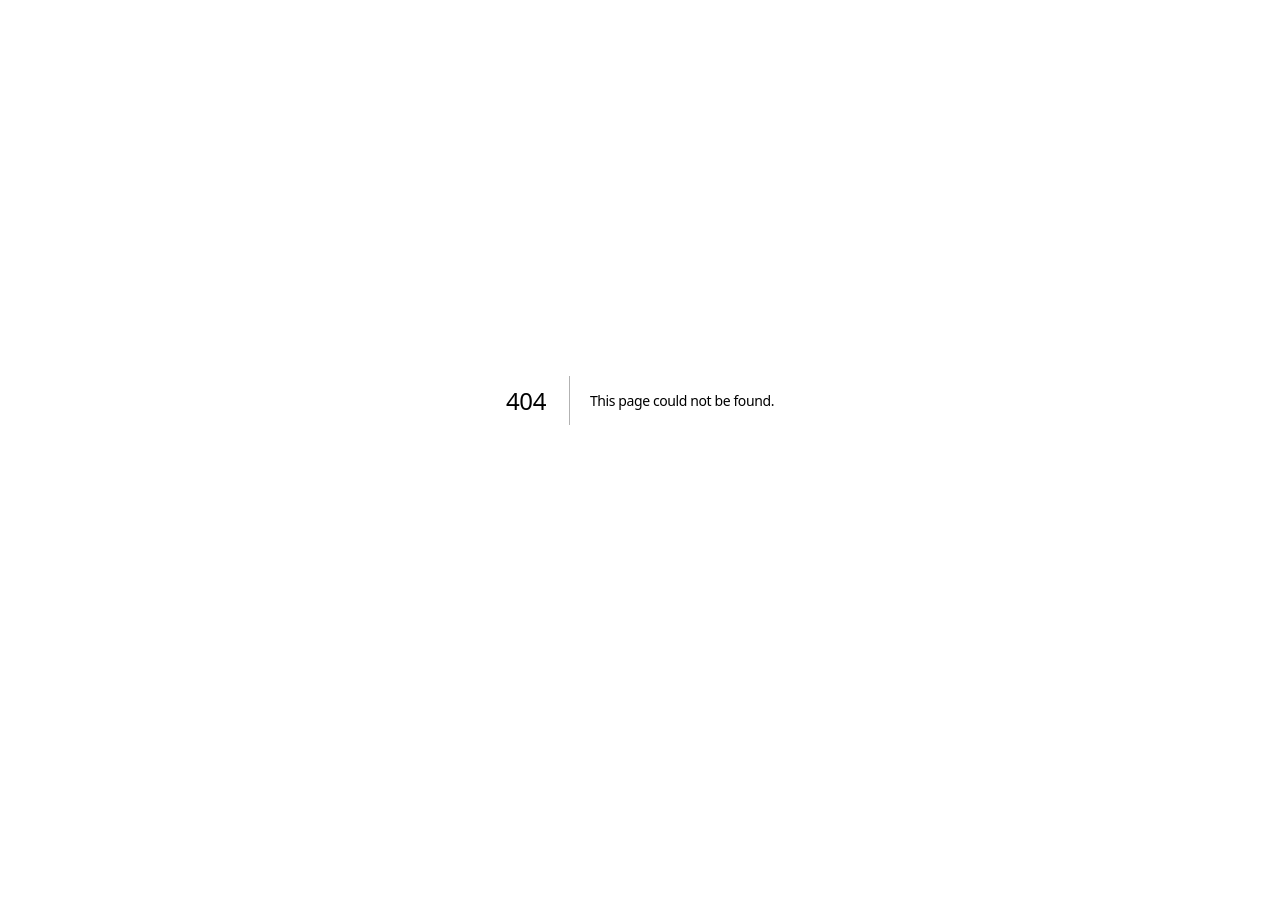
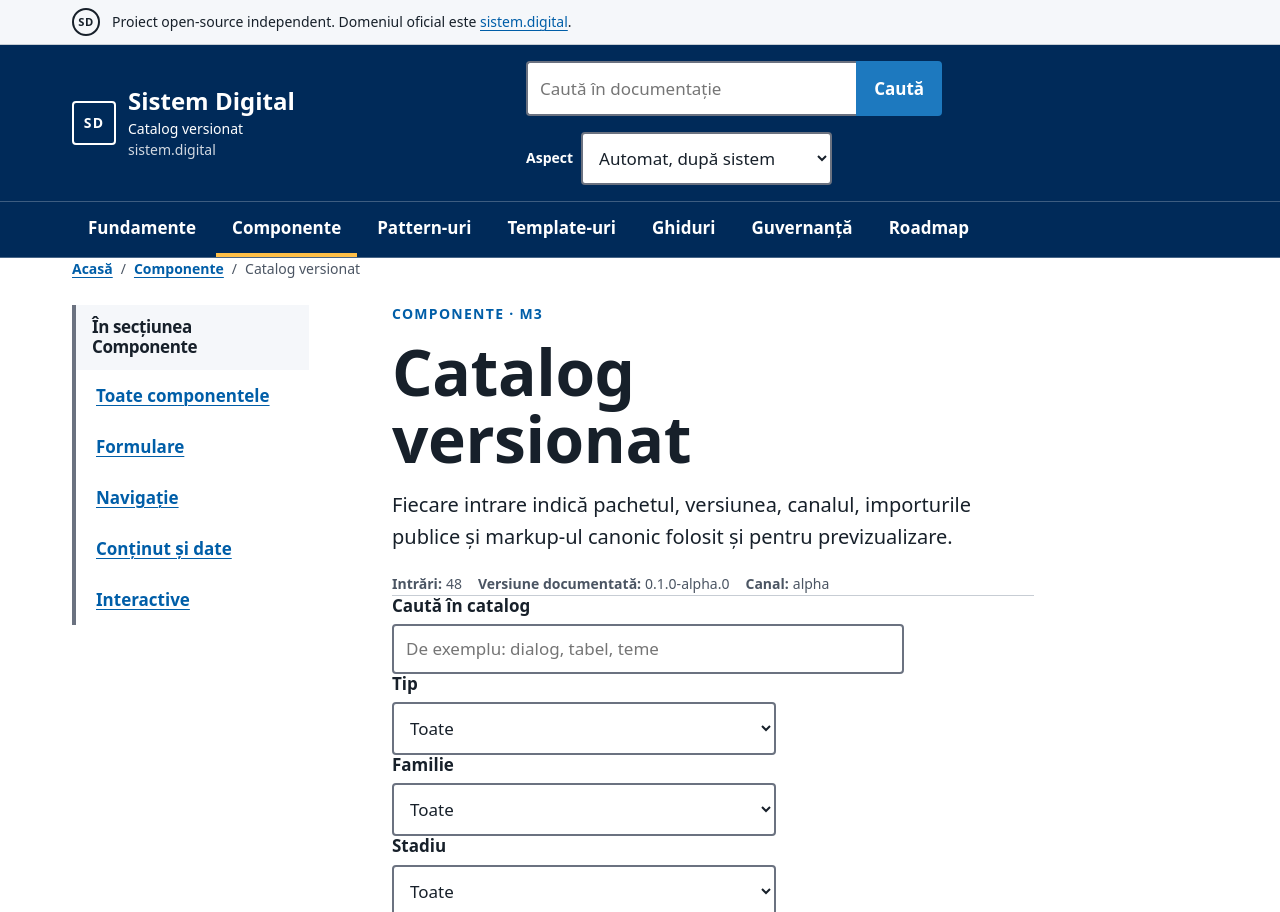
Before and after one commit to ciprian-rus/sistem.digital, a Next.js app in the folder apps/website/: page /componente/catalog in a window 1280 px wide. Before the commit this address had no page. Shown: the top 912 px of the page. Before the commit the page ends 800 px from the top, so only its background shows below. Built offline with nearby package versions, Linux system fonts and the light colour scheme.

Commit message:
feat(catalog): add filterable versioned catalog page

```diff
--- /dev/null
+++ b/apps/website/src/app/componente/catalog/page.tsx
@@ -0,0 +1,208 @@
+import type { Metadata } from 'next';
+
+import { CatalogCard, CatalogEmptyState } from '../../../components/catalog';
+import {
+  Breadcrumbs,
+  PublicFooter,
+  PublicHeader,
+  ServiceNavigation,
+} from '../../../components/public-shell';
+import {
+  catalogFamilies,
+  catalogItems,
+  catalogVersions,
+  filterCatalogItems,
+  type CatalogKind,
+  type CatalogStatus,
+} from '../../../content/catalog';
+import { getSectionNavigation } from '../../../content/site-map';
+
+export const metadata: Metadata = {
+  title: 'Catalog versionat',
+  description:
+    'Fundamente și componente Sistem Digital cu versiune, status, importuri, preview și cod canonic.',
+};
+
+interface CatalogPageProps {
+  searchParams: Promise<Record<string, string | string[] | undefined>>;
+}
+
+function firstValue(value: string | string[] | undefined): string {
+  return Array.isArray(value) ? (value[0] ?? '') : (value ?? '');
+}
+
+function validKind(value: string): CatalogKind | undefined {
+  return value === 'component' || value === 'foundation' ? value : undefined;
+}
+
+function validStatus(value: string): CatalogStatus | undefined {
+  return value === 'alpha' || value === 'stable' || value === 'deprecated' ? value : undefined;
+}
+
+export default async function CatalogPage({ searchParams }: Readonly<CatalogPageProps>) {
+  const params = await searchParams;
+  const query = firstValue(params.q).trim();
+  const family = firstValue(params.familie);
+  const kind = validKind(firstValue(params.tip));
+  const status = validStatus(firstValue(params.stadiu));
+  const results = filterCatalogItems({
+    family: catalogFamilies.includes(family) ? family : undefined,
+    kind,
+    query,
+    status,
+  });
+  const sectionItems = getSectionNavigation('/componente/catalog').map((page) => ({
+    href: page.href,
+    label: page.navigationLabel,
+  }));
+
+  return (
+    <>
+      <PublicHeader currentPath="/componente/catalog" serviceName="Catalog versionat" />
+      <main className="container sd-doc-main" id="continut">
+        <Breadcrumbs
+          items={[
+            { label: 'Acasă', href: '/' },
+            { label: 'Componente', href: '/componente' },
+            { label: 'Catalog versionat' },
+          ]}
+        />
+
+        <div className="sd-doc-layout">
+          <aside className="sd-doc-sidebar">
+            <ServiceNavigation
+              currentPath="/componente/catalog"
+              items={sectionItems}
+              title="În secțiunea Componente"
+            />
+          </aside>
+
+          <article className="sd-doc-article sd-catalog-page">
+            <header className="sd-doc-header">
+              <p className="section-kicker">Componente · M3</p>
+              <h1>Catalog versionat</h1>
+              <p className="sd-doc-lead">
+                Fiecare intrare indică pachetul, versiunea, canalul, importurile publice și markup-ul
+                canonic folosit și pentru previzualizare.
+              </p>
+              <ul className="sd-metadata" aria-label="Datele catalogului">
+                <li className="sd-metadata__item">
+                  <span className="sd-metadata__label">Intrări:</span>
+                  <span>{catalogItems.length}</span>
+                </li>
+                <li className="sd-metadata__item">
+                  <span className="sd-metadata__label">Versiune documentată:</span>
+                  <span>{catalogVersions.join(', ')}</span>
+                </li>
+                <li className="sd-metadata__item">
+                  <span className="sd-metadata__label">Canal:</span>
+                  <span>alpha</span>
+                </li>
+              </ul>
+            </header>
+
+            <form className="sd-catalog-filters" action="/componente/catalog" method="get">
+              <div className="sd-form-group">
+                <label className="sd-label" htmlFor="catalog-query">
+                  Caută în catalog
+                </label>
+                <input
+                  className="sd-input"
+                  id="catalog-query"
+                  name="q"
+                  type="search"
+                  defaultValue={query}
+                  placeholder="De exemplu: dialog, tabel, teme"
+                />
+              </div>
+
+              <div className="sd-form-group">
+                <label className="sd-label" htmlFor="catalog-kind">
+                  Tip
+                </label>
+                <select className="sd-select" id="catalog-kind" name="tip" defaultValue={kind ?? ''}>
+                  <option value="">Toate</option>
+                  <option value="foundation">Fundamente</option>
+                  <option value="component">Componente</option>
+                </select>
+              </div>
+
+              <div className="sd-form-group">
+                <label className="sd-label" htmlFor="catalog-family">
+                  Familie
+                </label>
+                <select
+                  className="sd-select"
+                  id="catalog-family"
+                  name="familie"
+                  defaultValue={catalogFamilies.includes(family) ? family : ''}
+                >
+                  <option value="">Toate</option>
+                  {catalogFamilies.map((entry) => (
+                    <option key={entry} value={entry}>
+                      {entry === 'foundations'
+                        ? 'Fundamente'
+                        : catalogItems.find((item) => item.family === entry)?.familyTitle ?? entry}
+                    </option>
+                  ))}
+                </select>
+              </div>
+
+              <div className="sd-form-group">
+                <label className="sd-label" htmlFor="catalog-status">
+                  Stadiu
+                </label>
+                <select
+                  className="sd-select"
+                  id="catalog-status"
+                  name="stadiu"
+                  defaultValue={status ?? ''}
+                >
+                  <option value="">Toate</option>
+                  <option value="alpha">Alpha</option>
+                  <option value="stable">Stabil</option>
+                  <option value="deprecated">Depreciat</option>
+                </select>
+              </div>
+
+              <div className="sd-button-group sd-catalog-filter-actions">
+                <button className="sd-button sd-button--primary" type="submit">
+                  Aplică filtrele
+                </button>
+                <a className="sd-link" href="/componente/catalog">
+                  Resetează
+                </a>
+              </div>
+            </form>
+
+            <section className="sd-catalog-results" aria-labelledby="catalog-results-title">
+              <div className="sd-catalog-results__header">
+                <h2 id="catalog-results-title">
+                  {results.length} {results.length === 1 ? 'rezultat' : 'rezultate'}
+                </h2>
+                <p>Filtrele sunt păstrate în URL și pot fi distribuite.</p>
+              </div>
+
+              {results.length > 0 ? (
+                <div className="sd-card-grid sd-catalog-grid">
+                  {results.map((item) => (
+                    <CatalogCard item={item} key={item.id} />
+                  ))}
+                </div>
+              ) : (
+                <CatalogEmptyState>
+                  <a className="sd-link" href="/componente/catalog">
+                    Afișează întregul catalog
+                  </a>
+                </CatalogEmptyState>
+              )}
+            </section>
+          </article>
+        </div>
+      </main>
+      <PublicFooter>
+        <p>Catalogul este verificat automat față de manifestele și inventarele pachetelor.</p>
+      </PublicFooter>
+    </>
+  );
+}
```
